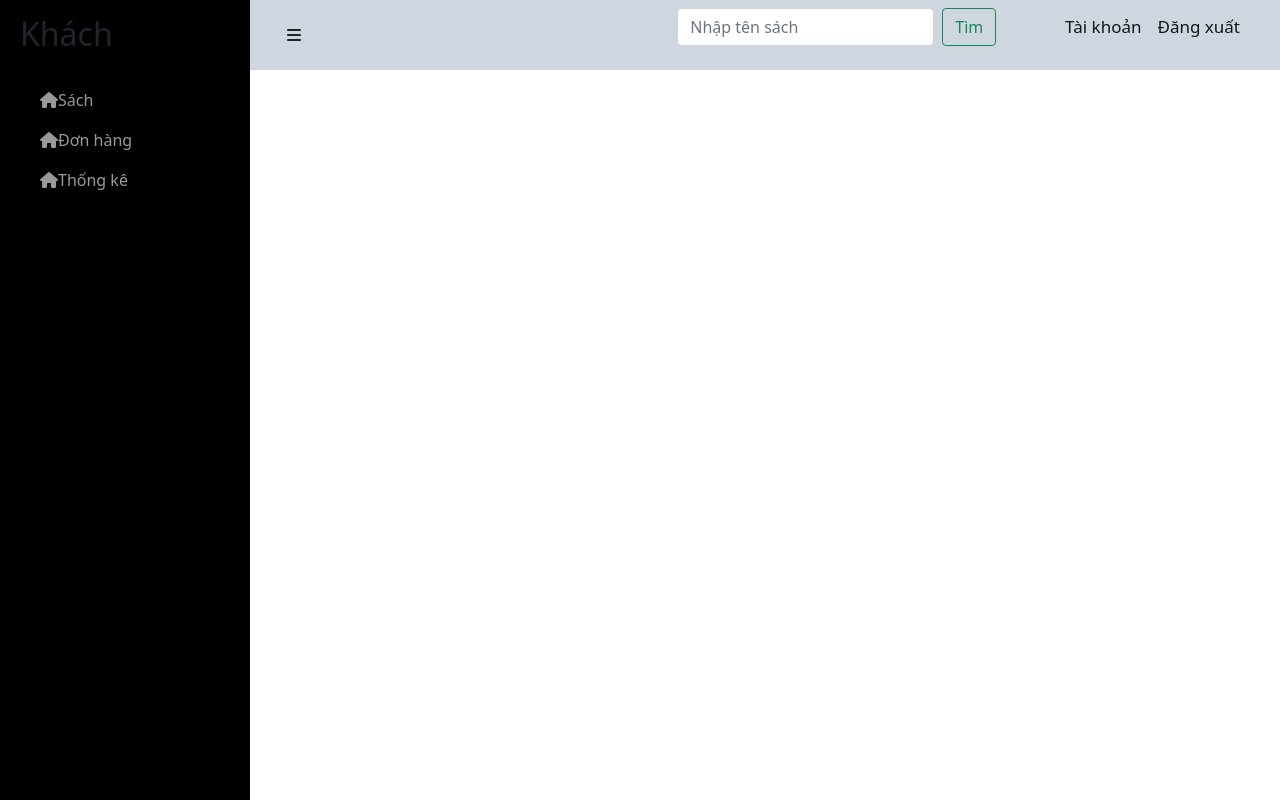
After one commit to NTLong050801/book_store, a PHP site: page /finsh/QuanLy/sale.php in a window 1280 px wide. The commit adds this page. Run offline with PHP 8.4, Linux system fonts and the light colour scheme; a user stored in the database is signed in; some libraries are stand-ins or nearby versions.

Commit message:
Revert "Revert "update""
This reverts commit ad28802c91036744ed82a305a79241fb97708dbb.

```diff
--- /dev/null
+++ b/QuanLy/sale.php
@@ -0,0 +1,73 @@
+<title>Trang chủ</title>
+<?php
+include('../Parital/header.php');
+include('./ham.php')
+?>
+<div id="wrapper" style="overflow: scroll;height:100%">
+
+    <!-- Sidebar -->
+    <div id="sidebar-wrapper">
+        <ul class="sidebar-nav">
+            <li class="sidebar-brand">
+                <h2>Khách</h2>
+            </li>
+            <li id="true" class="nav-item"> <a href="index.php"><i class="fa fa-home"></i>Sách</a> </li>
+            <li id="true" class="nav-item"> <a href="donhang.php"><i class="fa fa-home"></i>Đơn hàng</a> </li>
+            <li id="true" class="nav-item"> <a href="thongke.php"><i class="fa fa-home"></i>Thống kê</a> </li>
+        </ul>
+    </div>
+    <!-- Page Content -->
+    <div id="page-content-wrapper">
+        <div class="container-fluid">
+            <div class="row">
+                <div class="col-lg-12">
+
+                    <nav class="navbar navbar-light">
+                        <div class="container-fluid">
+                            <a href="#menu-toggle" class="btn btn-default" id="menu-toggle"><i class="fas fa-bars"></i></a>
+                            <form class="d-flex" style="margin-left: 30%;" onsubmit="return false;">
+                                <input require id="search_ip" class="form-control me-2" type="text" placeholder="Nhập tên sách" aria-label="Search">
+                                <!-- <input type="text" id="search_ip"> -->
+                                <button id="btn_search" class="btn btn-outline-success" type="button">Tìm</button>
+                                <!-- <button type="submit" hidden></button> -->
+                                <div id="list_sach" style="z-index: 4;">
+
+                                </div>
+                            </form>
+                            <form class="d-flex">
+                                <a id="profile_tch" href="#" class="navbar-brand">Tài khoản</a>
+                                <a href="../Login/logout.php" class="navbar-brand">Đăng xuất</a>
+                            </form>
+                        </div>
+                    </nav>
+                    <!-- bắt  đầu  content -->
+                    <div class="container main-content">
+                        <div class="container" style="margin-top: 50px;margin-left:10px">
+                            <div class="row">
+
+                            </div>
+                            <div class="data" id="data">
+
+                            </div>
+                        </div>
+                    </div>
+                </div>
+            </div>
+        </div>
+    </div>
+    <div class="modal fade" id="exampleModal3" tabindex="-1" role="dialog" aria-labelledby="exampleModalLabel" aria-hidden="true">
+        <div class="modal-dialog modal-dialog-centered" role="document">
+            <div class="modal-content" style="background-color: #ee4d2d;color:#fff; border-radius: 25px;">
+                <br>
+                <div class="modal-body3" style="text-align: center;">
+                    <h4></h4>
+                </div>
+                <br>
+            </div>
+        </div>
+    </div>
+
+    <script>
+
+
+    </script>
```
Also changed, not shown: Khach/index.php (+94 -1 lines), QuanLy/test.php (deleted, +0 -29 lines).
